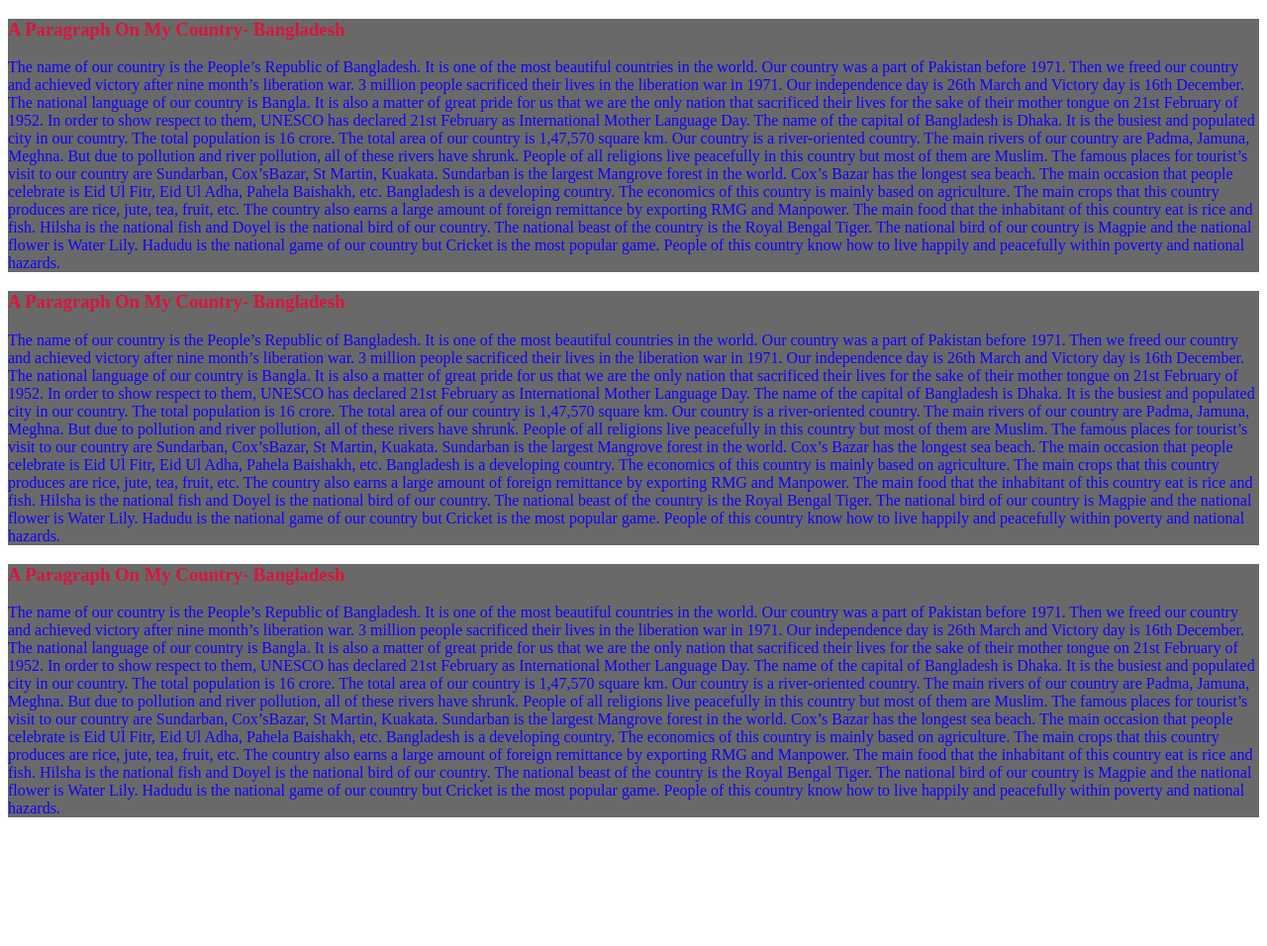
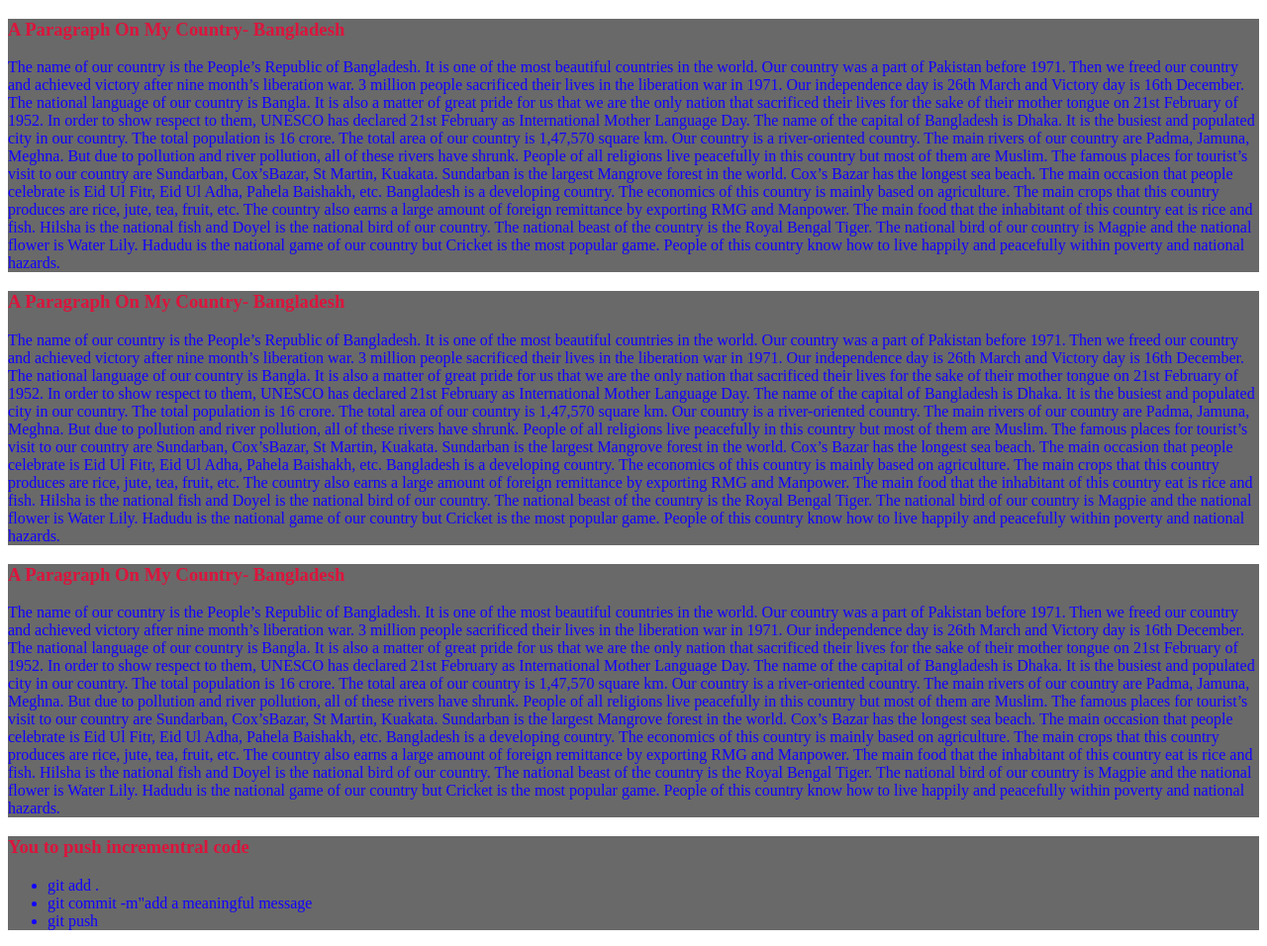
Before and after one commit to codernaim/my-website, a plain HTML site: page index.html in a window 1280 px wide. Shown: the whole page at 99% size. Before the commit the page ends 842 px from the top, so only its background shows below. Drawn offline with Linux system fonts and the light colour scheme.

Commit message:
added a list push

```diff
--- a/index.html
+++ b/index.html
@@ -43,5 +43,14 @@
 
          Hilsha is the national fish and Doyel is the national bird of our country. The national beast of the country is the Royal Bengal Tiger. The national bird of our country is Magpie and the national flower is Water Lily. Hadudu is the national game of our country but Cricket is the most popular game. People of this country know how to live happily and peacefully within poverty and national hazards.</p>
         </div>
+        <div>
+<h3>You to push incrementral code</h3>
+<ul>
+    <li>git add .</li>
+    <li>git commit -m"add a meaningful message</li>
+    <li>git push</li>
+</ul>
+
+        </div>
 </body>
 </html>
```
